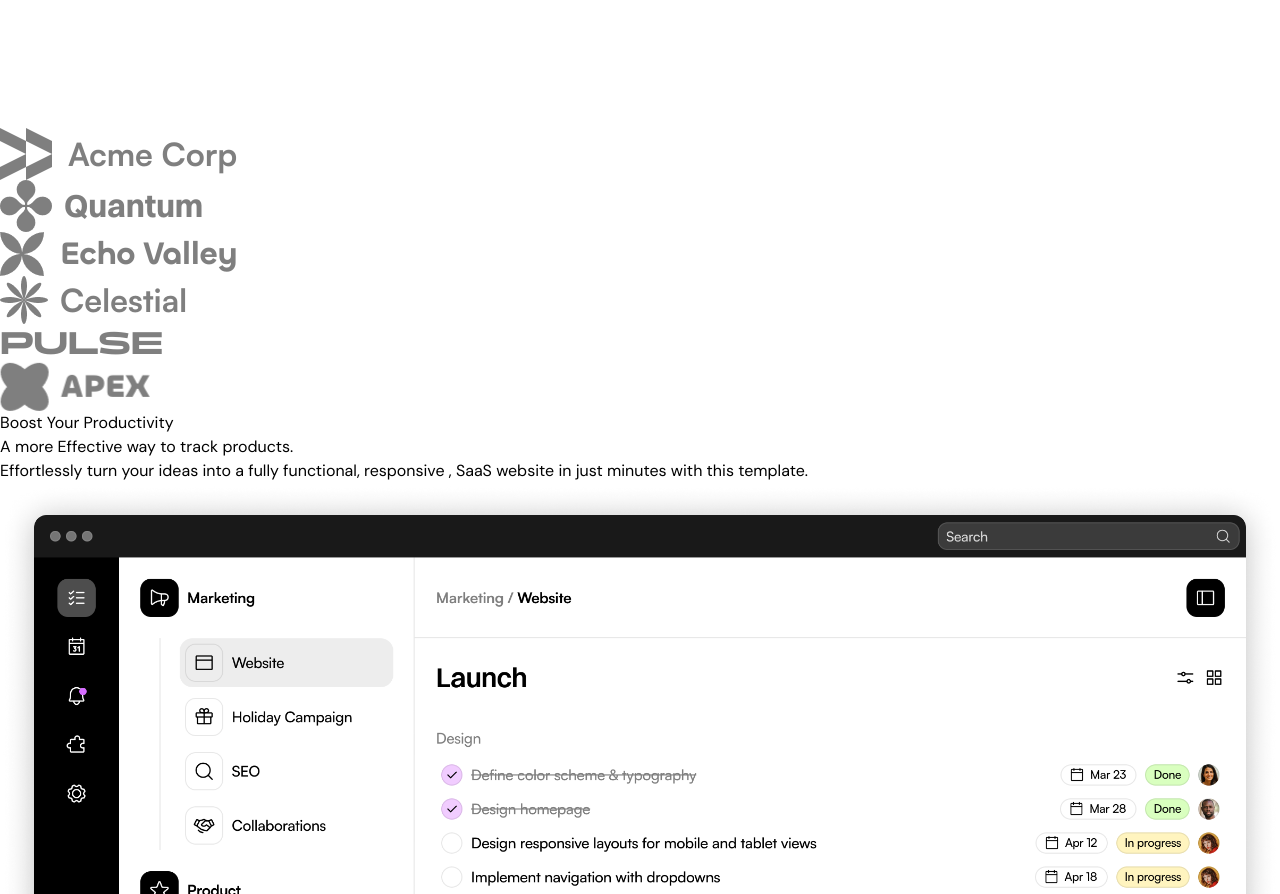
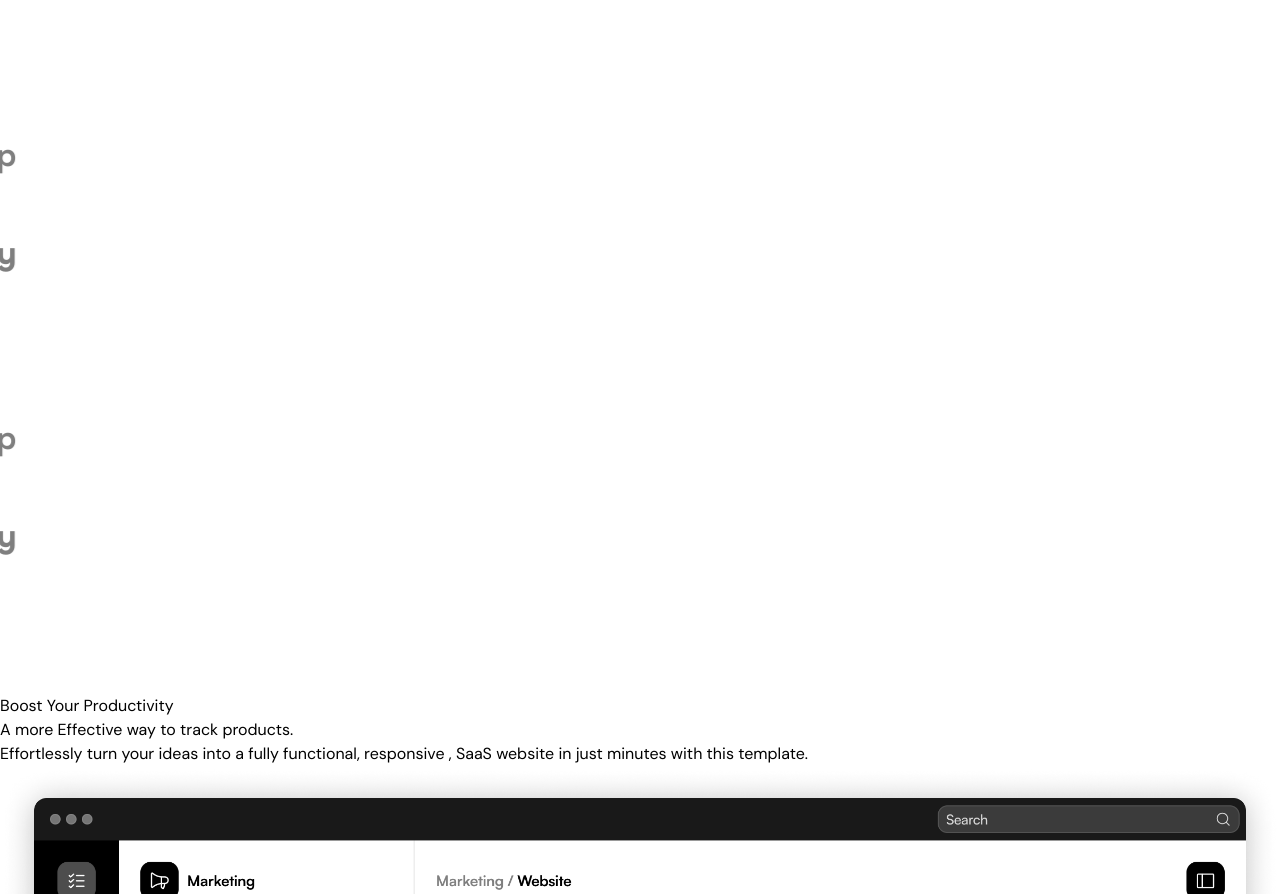
Before and after one commit to paintennn/stunning-saas-landing-page, a Next.js app: page / in a window 1280 px wide. Shown: the part 4660-5554 px from the top of the page. Built offline with nearby package versions, Linux system fonts and the light colour scheme.

Commit message:
Animation: LogoTicker Animation Added Successfyll

```diff
--- a/src/sections/LogoTicker.tsx
+++ b/src/sections/LogoTicker.tsx
@@ -1,3 +1,4 @@
+"use client";
 import acmeLogo from "@/assets/logo-acme.png";
 import quantLogo from "@/assets/logo-quantum.png";
 import echoLogo from "@/assets/logo-echo.png";
@@ -5,13 +6,25 @@
 import pulseLogo from "@/assets/logo-pulse.png";
 import apexLogo from "@/assets/logo-apex.png";
 import Image from "next/image";
+import { motion } from "framer-motion";
 export const LogoTicker = () => {
   return (
     <>
       <div className="py-8 md:py-12 bg-white">
         <div className="container">
           <div className="flex overflow-hidden [mask-image:linear-gradient(to_right,transparent,black,transparent)]">
-            <div className="flex gap-14 flex-none">
+            <motion.div
+              className="flex gap-14 flex-none pr-14"
+              animate={{
+                translateX: "-50%",
+              }}
+              transition={{
+                duration: 20,
+                repeat: Infinity,
+                ease: "linear",
+                repeatType: "loop",
+              }}
+            >
               <Image
                 src={acmeLogo}
                 alt="Acme Logo"
@@ -42,7 +55,38 @@
                 alt="Apex Logo"
                 className="logo-tickers-image"
               />
-            </div>
+              {/* secound set of images*/}
+              <Image
+                src={acmeLogo}
+                alt="Acme Logo"
+                className="logo-tickers-image"
+              />
+              <Image
+                src={quantLogo}
+                alt="Quant Logo"
+                className="logo-tickers-image"
+              />
+              <Image
+                src={echoLogo}
+                alt="Echo Logo"
+                className="logo-tickers-image"
+              />
+              <Image
+                src={celestialLogo}
+                alt="Celestial Logo"
+                className="logo-tickers-image"
+              />
+              <Image
+                src={pulseLogo}
+                alt="Pulse Logo"
+                className="logo-tickers-image"
+              />
+              <Image
+                src={apexLogo}
+                alt="Apex Logo"
+                className="logo-tickers-image"
+              />
+            </motion.div>
           </div>
         </div>
       </div>
```
